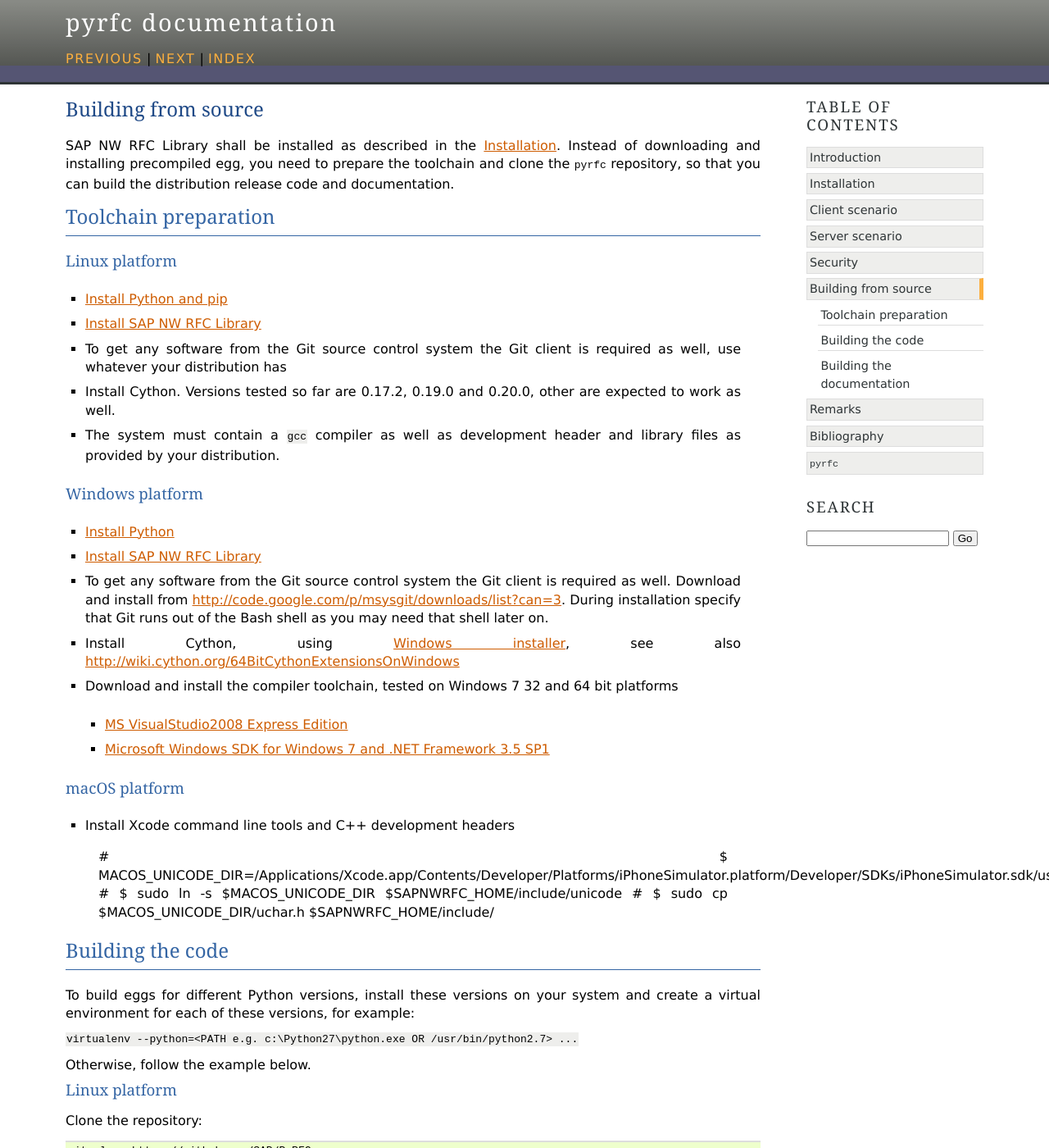
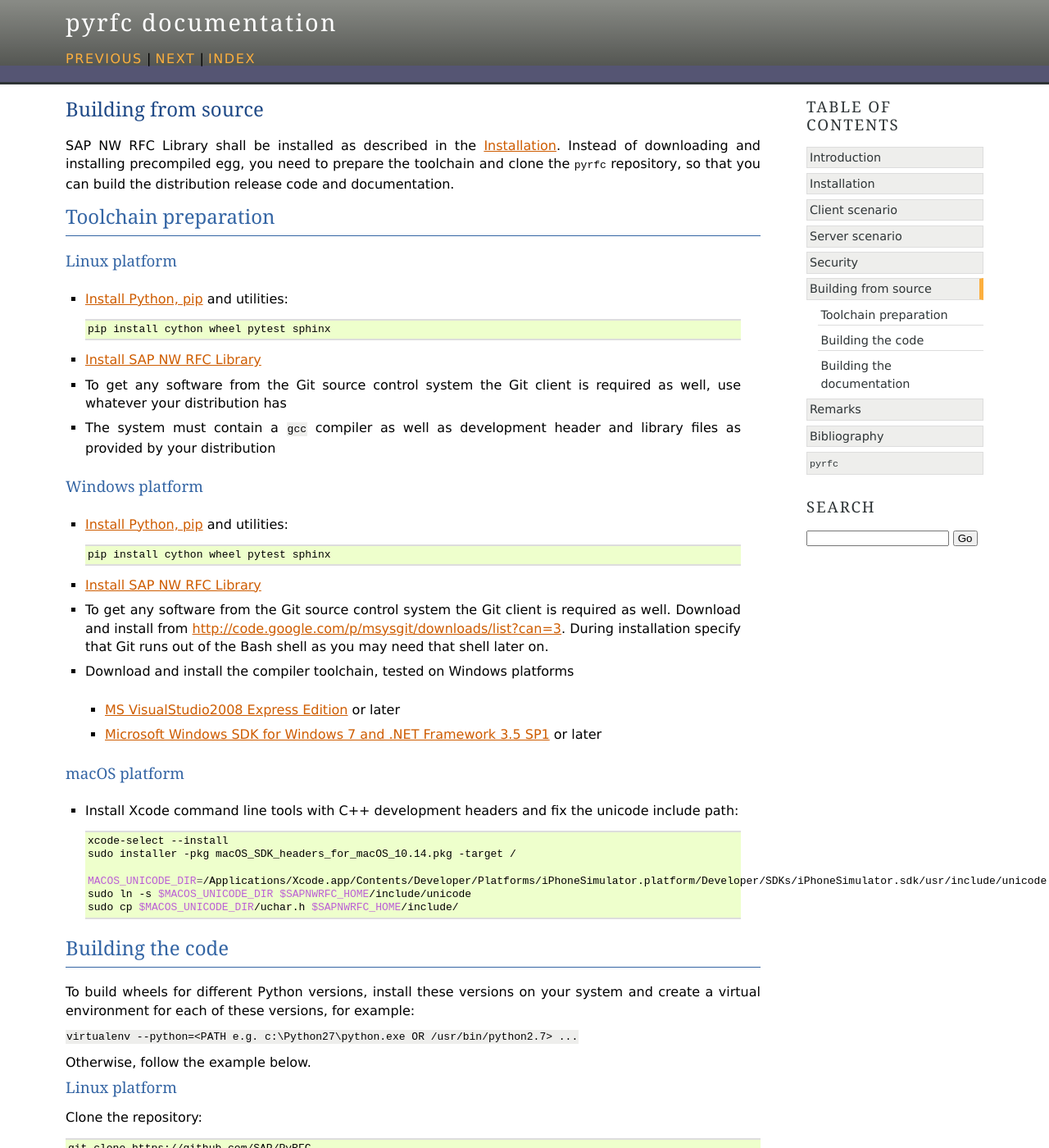
Before and after one commit to SAP/PyRFC, a Sphinx documentation site: the page built from doc/build.rst, in a window 1280 px wide and 1400 px high. Shown: the whole window at 82% size. Built offline with Sphinx 7.4.7, drawn with Linux system fonts in a browser that asks for light colours; some of the changed text lies outside the part shown.

Commit message:
documentation

```diff
--- a/doc/build.rst
+++ b/doc/build.rst
@@ -14,46 +14,57 @@
 
 Linux platform
 ---------------
-* :ref:`Install Python and pip <install-python-linux>`
+* :ref:`Install Python, pip <install-python-linux>` and utilities:
+
+  .. code-block:: sh
+
+     pip install cython wheel pytest sphinx
+
 * :ref:`Install SAP NW RFC Library <install-c-connector>`
 * To get any software from the Git source control system the Git
   client is required as well, use whatever your distribution has
-* Install Cython. Versions tested so far are 0.17.2, 0.19.0 and 0.20.0, other are expected to work as well.
 * The system must contain a ``gcc`` compiler as well as  development
-  header and library files as provided by your distribution.
+  header and library files as provided by your distribution
 
 Windows platform
 -----------------
 
-* :ref:`Install Python <install-python-win>`
+* :ref:`Install Python, pip<install-python-win>` and utilities:
+
+  .. code-block:: sh
+
+     pip install cython wheel pytest sphinx
+
 * :ref:`Install SAP NW RFC Library <install-c-connector>`
 * To get any software from the Git source control system the Git
   client is required as well. Download and install from
   http://code.google.com/p/msysgit/downloads/list?can=3.
   During installation specify that Git runs
   out of the Bash shell as you may need that shell later on.
-* Install Cython, using `Windows installer <http://www.lfd.uci.edu/~gohlke/pythonlibs/#cython>`_,
-  see also http://wiki.cython.org/64BitCythonExtensionsOnWindows
-* Download and install the compiler toolchain, tested on Windows 7 32 and 64 bit platforms
+* Download and install the compiler toolchain, tested on Windows platforms
 
-  * `MS VisualStudio2008 Express Edition <http://go.microsoft.com/?linkid=7729279>`_
-  * `Microsoft Windows SDK for Windows 7 and .NET Framework 3.5 SP1 <http://www.microsoft.com/en-us/download/details.aspx?id=3138>`_
+  * `MS VisualStudio2008 Express Edition <http://go.microsoft.com/?linkid=7729279>`_ or later
+  * `Microsoft Windows SDK for Windows 7 and .NET Framework 3.5 SP1 <http://www.microsoft.com/en-us/download/details.aspx?id=3138>`_ or later
 
 macOS platform
 --------------
 
 
-* Install Xcode command line tools and C++ development headers
+* Install Xcode command line tools with C++ development headers and fix the unicode include path:
 
+  .. code-block:: sh
 
-    # $ MACOS_UNICODE_DIR=/Applications/Xcode.app/Contents/Developer/Platforms/iPhoneSimulator.platform/Developer/SDKs/iPhoneSimulator.sdk/usr/include/unicode
-    # $ sudo ln -s $MACOS_UNICODE_DIR $SAPNWRFC_HOME/include/unicode
-    # $ sudo cp $MACOS_UNICODE_DIR/uchar.h $SAPNWRFC_HOME/include/
+    xcode-select --install
+    sudo installer -pkg macOS_SDK_headers_for_macOS_10.14.pkg -target /
+
+    MACOS_UNICODE_DIR=/Applications/Xcode.app/Contents/Developer/Platforms/iPhoneSimulator.platform/Developer/SDKs/iPhoneSimulator.sdk/usr/include/unicode
+    sudo ln -s $MACOS_UNICODE_DIR $SAPNWRFC_HOME/include/unicode
+    sudo cp $MACOS_UNICODE_DIR/uchar.h $SAPNWRFC_HOME/include/
 
 Building the code
 =================
 
-To build eggs for different Python versions, install these versions
+To build wheels for different Python versions, install these versions
 on your system and create a virtual environment for each of these versions,
 for example:
 
@@ -80,7 +91,7 @@
    python setup.py bdist_wheel
 
 The result is found in the ``dist/`` directory. The process has to be done on all platforms
-for which we provide eggs.
+for which we provide wheels.
 
 
 Windows platform
@@ -110,7 +121,7 @@
    python setup.py clean --all
    python setup.py bdist_wheel
 
-Check the ``pyrfc\dist`` folder for a new created egg.
+Check the ``pyrfc\dist`` folder for a new created wheel.
 
 macOS platform
 --------------
@@ -183,7 +194,7 @@
 
 .. code-block:: sh
 
-    cp _build/html ~/tmp
+    cp -R _build/html ~/tmp
     git checkout gh-pages
     rm -Rf *.html *.js *.egg build doc _* pyrfc* *.inv .buildinfo
     cp -R ~/tmp/_build/html/. .
--- a/doc/conf.py
+++ b/doc/conf.py
@@ -112,7 +112,7 @@
     if name == 'pyrfc.Connection.rstrip':
         lines.append(u"If True, returned strings from :meth:`~Connection.call` are right stripped.")
         lines.append(u"For details see :ref:`client-connectionconfig-rstrip`.")
-    elif name == 'pyrfc.Connection.return_import_params':
+    elif name == 'pyrfc.Connection.config.return_import_params':
         lines.append(u"If True, :meth:`~Connection.call` also returns parameters of type IMPORT.")
         lines.append(u"For details see :ref:`client-connectionconfig-returnimportparams`.")
     elif name == 'pyrfc.Server.rstrip':
--- a/doc/pyrfc.rst
+++ b/doc/pyrfc.rst
@@ -27,8 +27,8 @@
 
 .. autoclass:: Connection
 
-   .. autoattribute:: rstrip
-   .. autoattribute:: return_import_params
+   .. autoattribute:: options.rstrip
+   .. autoattribute:: options.return_import_params
    .. automethod:: call(func_name, params)
    .. automethod:: close()
    .. automethod:: confirm_unit(unit)
```
Also changed, not shown: doc/client.rst (+10 -11 lines), doc/install.rst (+5 -5 lines), 3 other files.
